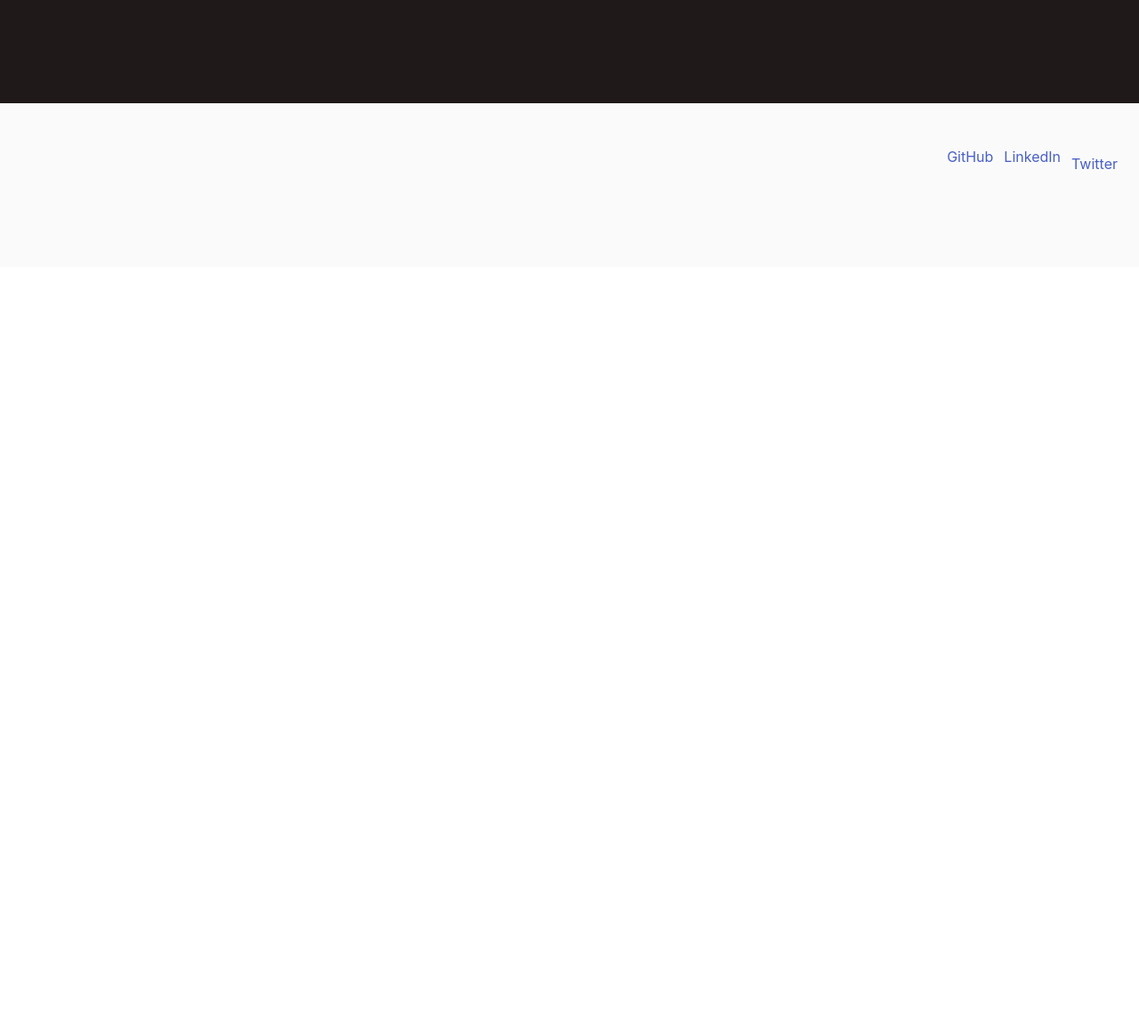
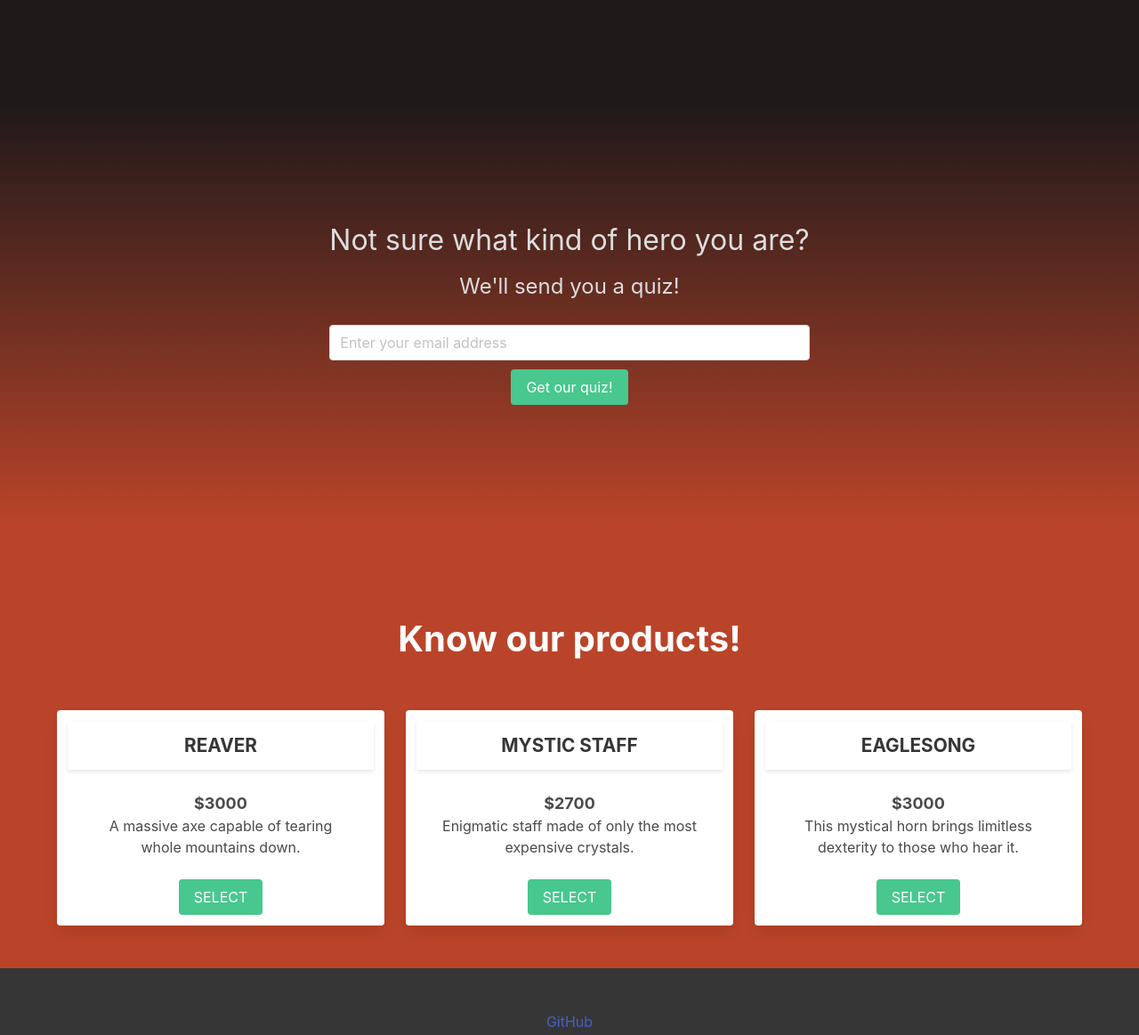
Before and after one commit to AChareun/product-landing, a website: page index.html in a window 1280 px wide. Shown: the part 1264-2427 px from the top of the page at 89% size. Before the commit the page ends 1564 px from the top, so only its background shows below. Drawn offline with nearby package versions, Linux system fonts and the light colour scheme.

Commit message:
implements mobile-first redesing with bulma

```diff
--- a/app.css
+++ b/app.css
@@ -1,5 +1,5 @@
 #nav-bar {
-  box-shadow: #000 1px 0 10px 0;
+  box-shadow: #000 0 0 10px 0;
 }
 #header-img {
   height: 50px;
@@ -30,3 +30,48 @@
 #trailer-subtitle {
   font-size: 1.75rem;
 }
+
+#form-section {
+  color: #ddd;
+  background: linear-gradient(-180deg, #1f191a, #ba4429);
+  padding: 130px;
+}
+#form-title {
+  font-size: 2rem;
+  margin-bottom: 10px;
+}
+#form-subtitle {
+  font-size: 1.5rem;
+  margin-bottom: 20px;
+}
+#email,
+#submit {
+  margin: 5px 0;
+}
+
+#item-section {
+  color: #fff;
+  background: linear-gradient(-180deg, #ba4429, #ba4429);
+}
+#item-title {
+  font-size: 2.5rem;
+  font-weight: bold;
+  margin: 50px 0;
+}
+.product {
+  margin: 0.75rem;
+}
+.product-price {
+  font-weight: bold;
+  font-size: 1.125rem;
+}
+.card-header-title {
+  font-size: 1.3rem;
+}
+
+@media (max-width: 425px) {
+  #trailer-section,
+  #form-section {
+    padding: 50px;
+  }
+}
--- a/index.html
+++ b/index.html
@@ -32,8 +32,10 @@
             <a href="#video" class="navbar-item link is-info nav-link"
               >Trailer</a
             >
-            <a class="navbar-item link is-info nav-link">Quiz</a>
-            <a class="navbar-item link is-info nav-link">Items</a>
+            <a href="#form" class="navbar-item link is-info nav-link">Quiz</a>
+            <a href="#item-section" class="navbar-item link is-info nav-link"
+              >Items</a
+            >
           </div>
         </div>
       </nav>
@@ -76,19 +78,92 @@
       </div>
     </section>
 
-    <footer class="footer">
+    <section id="form-section" class="section">
+      <div class="level">
+        <div class="level-item has-text-centered">
+          <div>
+            <h2 id="form-title">Not sure what kind of hero you are?</h2>
+            <p id="form-subtitle">We'll send you a quiz!</p>
+            <form
+              id="form"
+              action="https://www.freecodecamp.com/email-submit"
+              class="field"
+            >
+              <div class="control">
+                <input
+                  type="email"
+                  name="email"
+                  id="email"
+                  class="input"
+                  placeholder="Enter your email address"
+                />
+              </div>
+              <div class="control">
+                <input
+                  class="button is-success"
+                  type="submit"
+                  value="Get our quiz!"
+                  id="submit"
+                />
+              </div>
+            </form>
+          </div>
+        </div>
+      </div>
+    </section>
+
+    <section id="item-section" class="section">
+      <div class="container has-text-centered">
+        <h2 id="item-title">Know our products!</h2>
+        <div id="products" class="columns">
+          <div class="product card column">
+            <div class="card-header">
+              <p class="card-header-title is-centered">REAVER</p>
+            </div>
+            <div class="card-content">
+              <p class="product-price">$3000</p>
+              <p>A massive axe capable of tearing whole mountains down.</p>
+            </div>
+            <input type="button" value="SELECT" class="button is-success" />
+          </div>
+          <div class="product card column">
+            <div class="card-header">
+              <p class="card-header-title is-centered">MYSTIC STAFF</p>
+            </div>
+            <div class="card-content">
+              <p class="product-price">$2700</p>
+              <p>Enigmatic staff made of only the most expensive crystals.</p>
+            </div>
+            <input type="button" value="SELECT" class="button is-success" />
+          </div>
+          <div class="product card column">
+            <div class="card-header">
+              <p class="card-header-title is-centered">EAGLESONG</p>
+            </div>
+            <div class="card-content">
+              <p class="product-price">$3000</p>
+              <p>
+                This mystical horn brings limitless dexterity to those who hear
+                it.
+              </p>
+            </div>
+            <input type="button" value="SELECT" class="button is-success" />
+          </div>
+        </div>
+      </div>
+    </section>
+
+    <footer class="footer has-background-dark">
       <div class="content has-text-centered">
-        <nav class="level-right">
-          <p class="level-item has-text-centered">
+        <p>
           <a class="link is-info nav-link">GitHub</a>
         </p>
-          <p class="level-item has-text-centered">
+        <p>
           <a class="link is-info nav-link">LinkedIn</a>
         </p>
-          <p class="level-item has-text-centered">
+        <p>
           <a class="link is-info nav-link">Twitter</a>
         </p>
-        </nav>
       </div>
     </footer>
 
```
Lines whose indentation alone changed are shown as unchanged.
